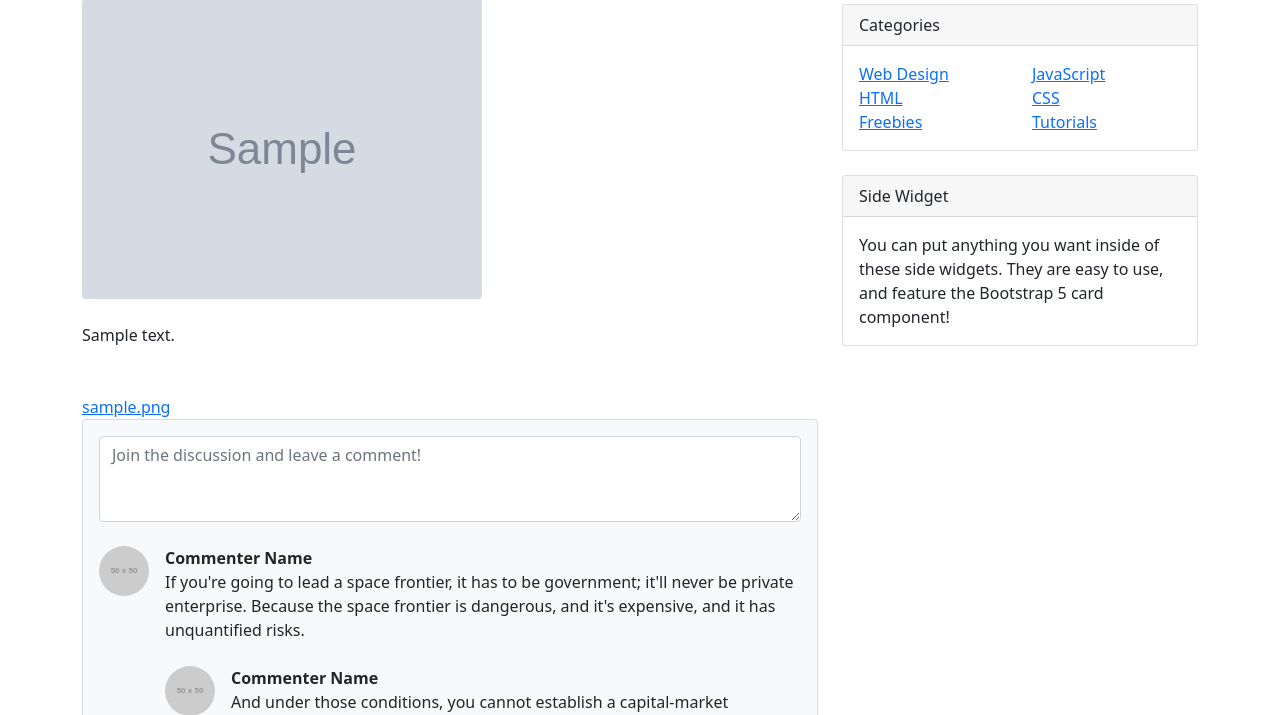
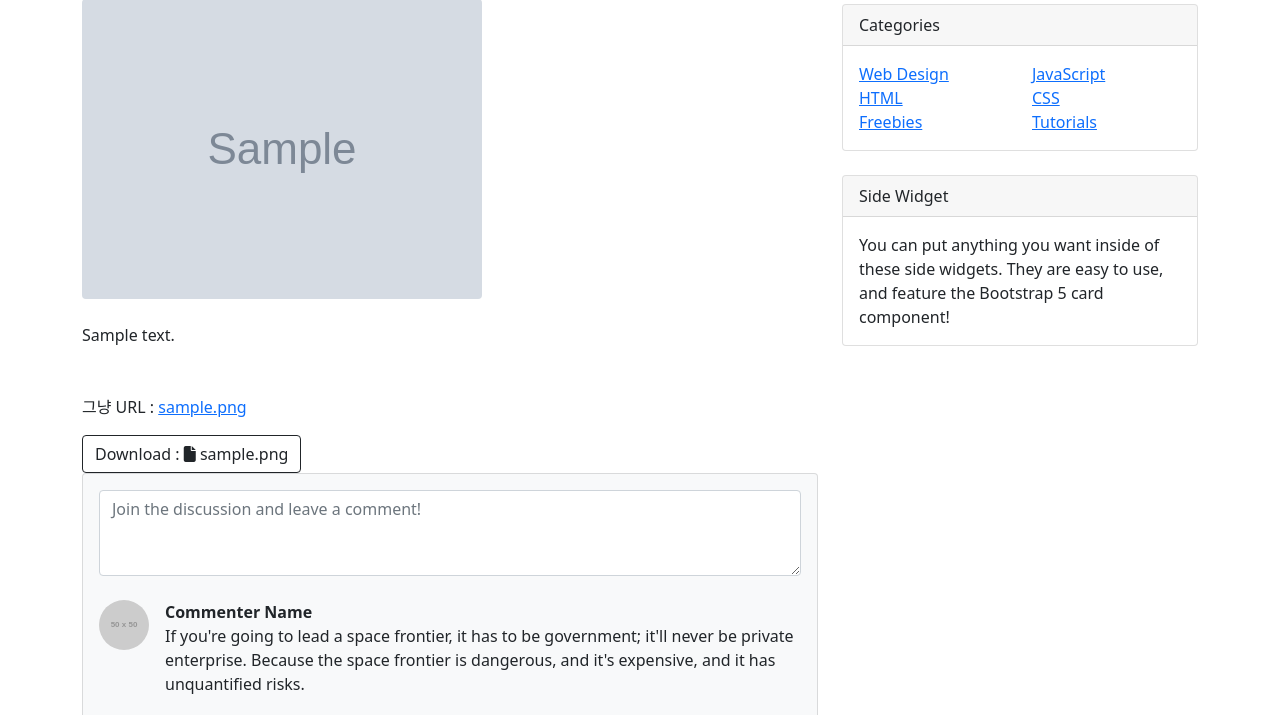
Before and after one commit to khs4140/django-blog, a Django app: page /blog/1 in a window 1280 px wide. Shown: the part 237-952 px from the top of the page. Run offline with Django 4.2, Linux system fonts and the light colour scheme; tables that the repository leaves empty hold one stand-in row (values such as "Sample post"); grey boxes marked "Sample" are stand-in pictures; grey boxes labelled with a size stand in for pictures from a placeholder-image service; parts of the project's set-up code (start-up, migrations or seed data) failed here and were passed over; some libraries are stand-ins or nearby versions.

Commit message:
첨부 파일다운로드 이모티콘 생성

```diff
--- a/blog/models.py
+++ b/blog/models.py
@@ -1,6 +1,6 @@
 from distutils.command.upload import upload
 from django.db import models
-
+import os
 # Create your models here.
 
 
@@ -33,3 +33,9 @@ class Post(models.Model):
 
     def get_absolute_url(self):
         return f'/blog/{self.pk}'
+
+    def get_file_name(self):
+        return os.path.basename(self.file_upload.name)
+
+    def get_file_ext(self):
+        return self.get_file_name().split('.')[-1]
--- a/blog/templates/blog/post_detail.html
+++ b/blog/templates/blog/post_detail.html
@@ -64,7 +64,20 @@
                         <p>{{ post.content }}</p>
                     </section>
                     {% if post.file_upload %}
-                    <a href="{{ post.file_upload.url }}">{{ post.file_upload }}</a>
+                    <p>그냥 URL : <a href="{{ post.file_upload.url }}">{{ post.file_upload }}</a></p>
+                    <a href="{{ post.file_upload.url}}" class="btn btn-outline-dark" role="button" download>
+                        Download :
+                        {% if post.get_file_ext == 'csv' %}
+                        <i class="fa-solid fa-file-csv"></i>
+                        {% elif post.get_file_ext == 'xlsx' or post.get_file_ext == 'xls' %}
+                        <i class="fa-solid fa-file-excel"></i>
+                        {% elif post.get_file_ext == 'docx' or post.get_file_ext == 'doc' %}
+                        <i class="fa-solid fa-file-word"></i>
+                        {% else %}
+                        <i class="fa-solid fa-file"></i>
+                        {% endif %}
+                        {{ post.get_file_name }}
+                    </a> <!-- download 지정해줘야지 됨 아니면 그냥 웹에서 열림!! -->
                     {% endif %}
                 </article>
                 <!-- Comments section-->
```
Also changed, not shown: 1 other file.
